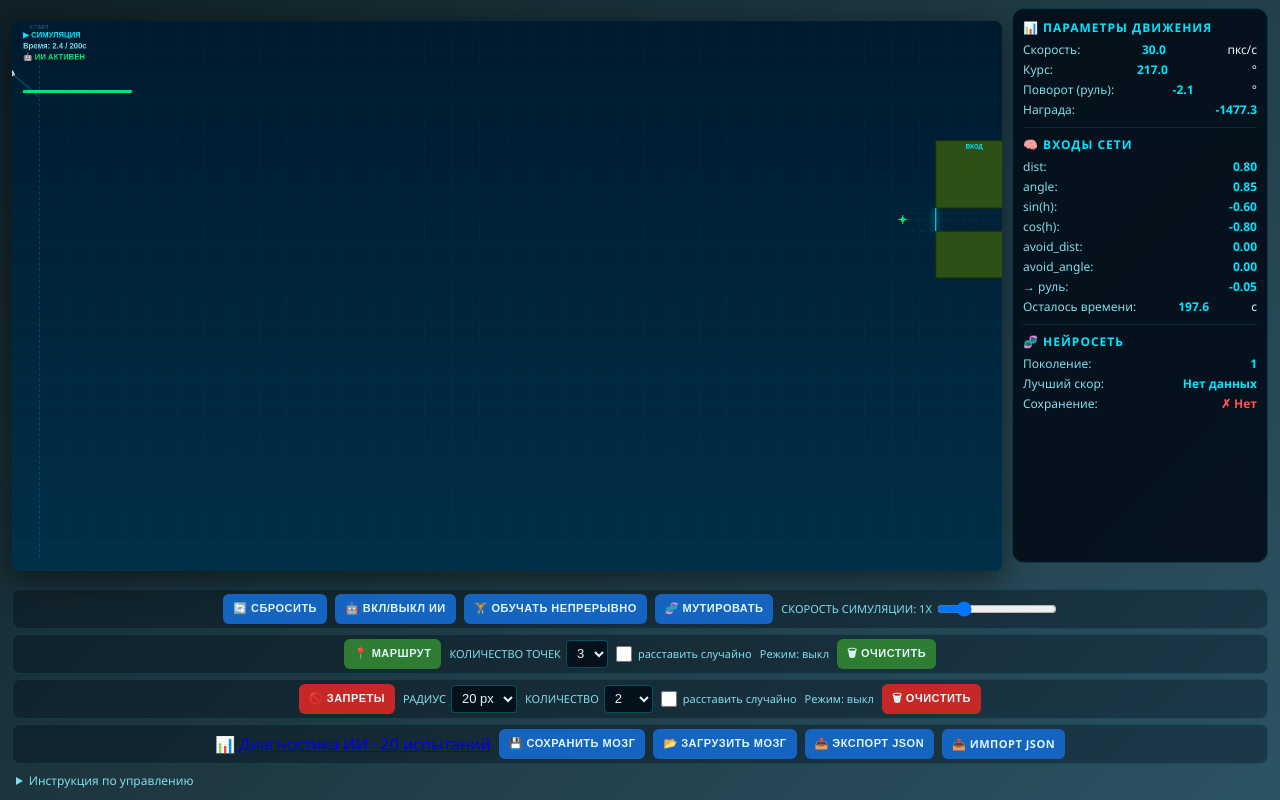
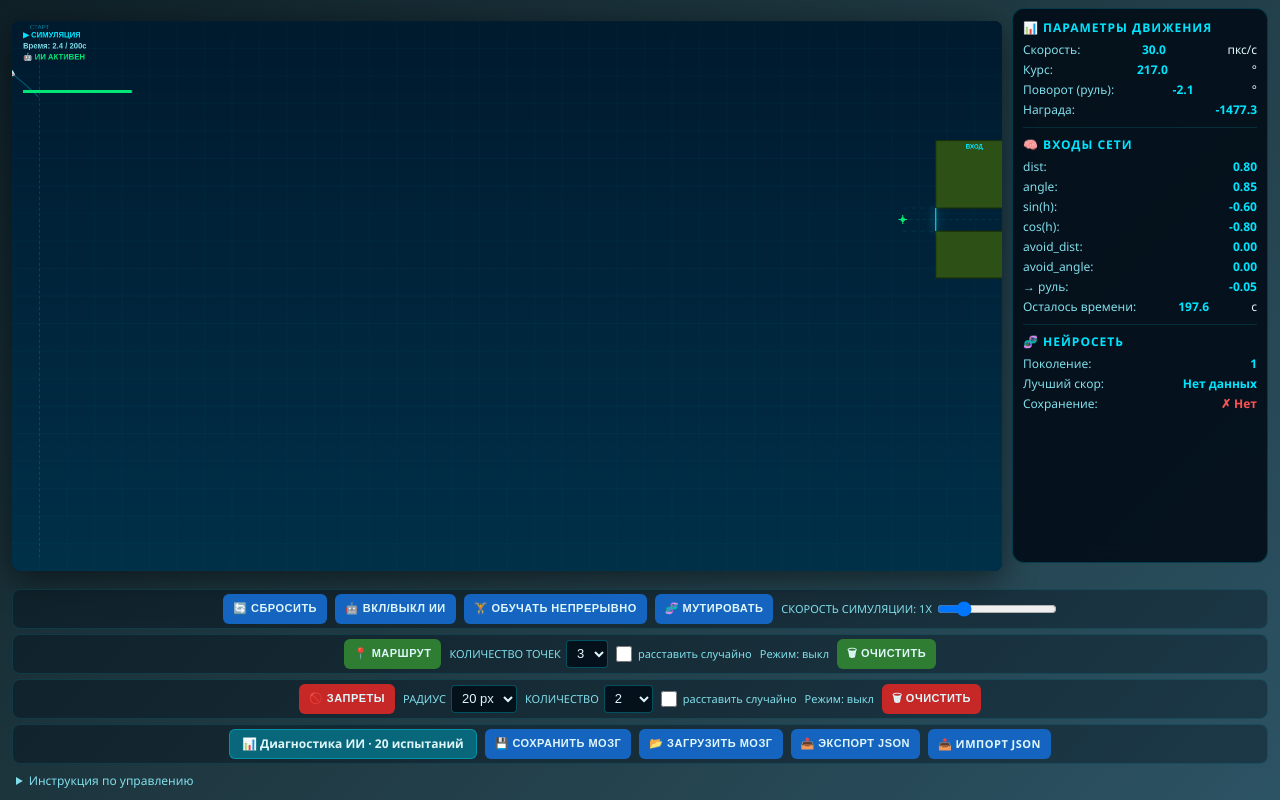
Before and after one commit to motostrelok1/boat-dock-ai, a website built with Vite: page index.html in a window 1280 px wide. Built offline with nearby package versions, Linux system fonts and the light colour scheme; animation ran at ten frames a second.

Commit message:
Style diagnostics link in compact bottom toolbar

```diff
--- a/src/style.css
+++ b/src/style.css
@@ -551,3 +551,21 @@ body {
   .instructions summary { cursor: pointer; }
   .instructions-content { padding-top: 8px; }
 }
+
+
+.benchmark-link {
+  display: inline-flex;
+  align-items: center;
+  justify-content: center;
+  min-height: 30px;
+  padding: 5px 12px;
+  color: #e0f7fa;
+  background: #08677a;
+  border: 1px solid rgba(0,229,255,.35);
+  border-radius: 6px;
+  font-size: 12px;
+  font-weight: 700;
+  text-decoration: none;
+  white-space: nowrap;
+}
+.benchmark-link:hover, .benchmark-link:focus-visible { background: #08869b; }
```
